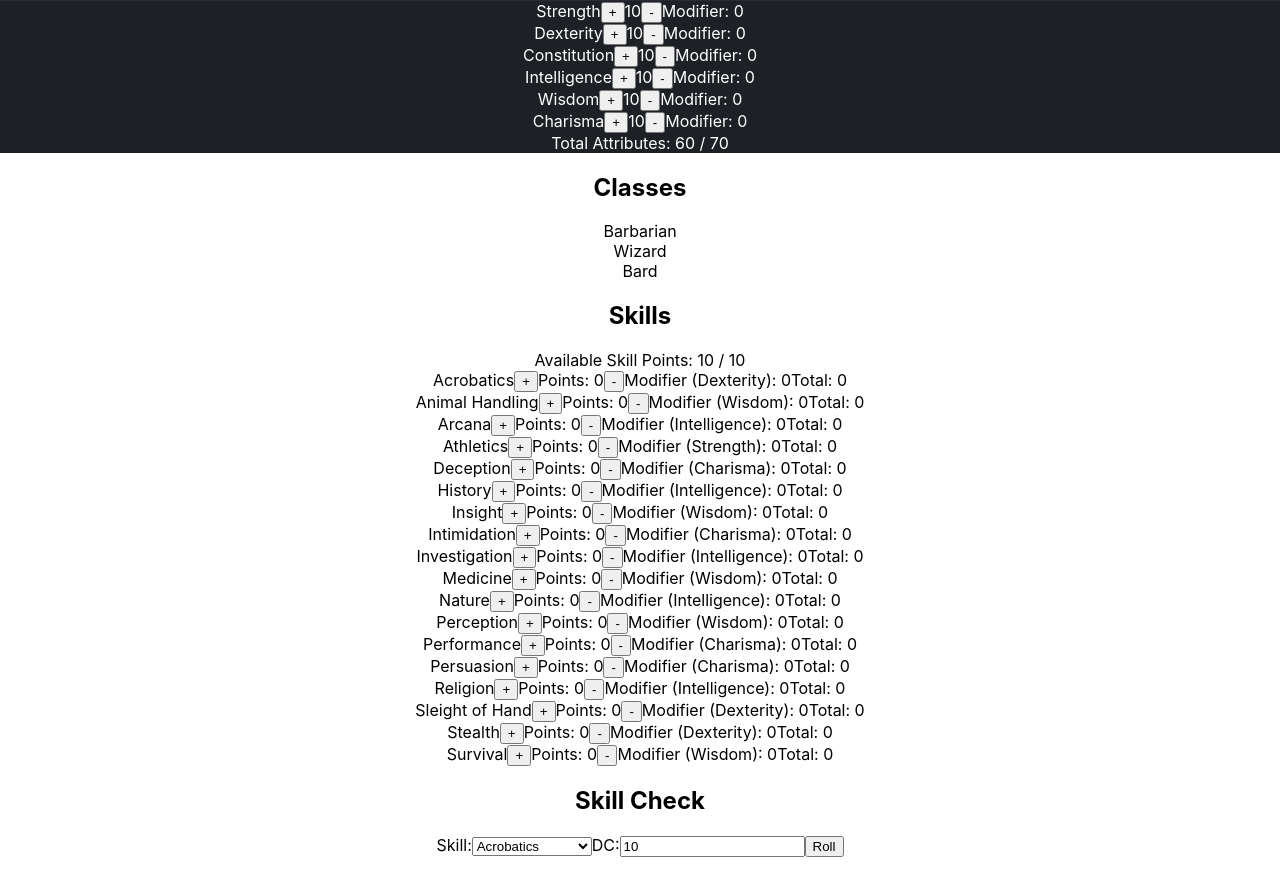
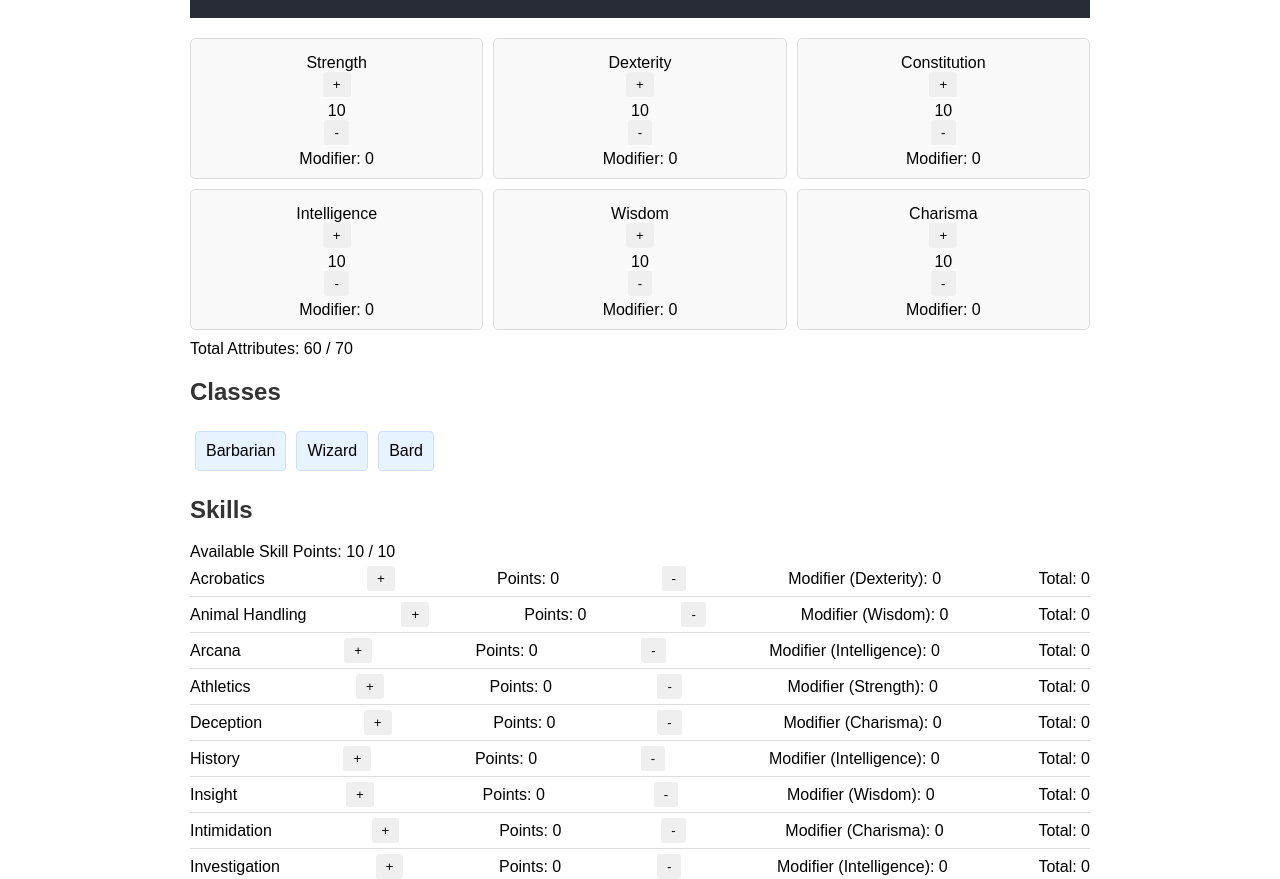
Before and after one commit to fropsyboy/recruiting-webapp-character, a React (Create React App) app: page / in a window 1280 px wide. Shown: the part 132-1011 px from the top of the page. Built offline with nearby package versions, Linux system fonts and the light colour scheme.

Commit message:
Modified the css, added alert for max skills

```diff
--- a/src/App.css
+++ b/src/App.css
@@ -1,10 +1,129 @@
 .App {
-  min-height: 100vh;
-  text-align: center;
-  display: flex;
-  flex-direction: column;
+  font-family: Arial, sans-serif;
+  max-width: 900px;
+  margin: auto;
+  padding: 20px;
 }
 
+header.App-header {
+  text-align: center;
+  margin-bottom: 20px;
+}
+
+h2 {
+  color: #333;
+}
+
+/* Attribute section styling */
+.attributes-section {
+  display: grid;
+  grid-template-columns: repeat(3, 1fr);
+  gap: 10px;
+  margin-bottom: 20px;
+}
+
+.attribute-row {
+  background: #f9f9f9;
+  border: 1px solid #ddd;
+  padding: 10px;
+  border-radius: 5px;
+  text-align: center;
+}
+
+.attribute-row button {
+  margin: 0 5px;
+}
+
+.attribute-row span {
+  display: block;
+  margin-top: 5px;
+}
+
+/* Class section styling */
+.class-section {
+  margin-bottom: 20px;
+}
+
+.class-item {
+  display: inline-block;
+  margin: 5px;
+  padding: 10px;
+  background-color: #e7f3ff;
+  border: 1px solid #cce0ff;
+  border-radius: 4px;
+  cursor: pointer;
+}
+
+.class-item.qualifies {
+  background-color: #d4edda;
+  border-color: #c3e6cb;
+  color: #155724;
+}
+
+.class-requirements {
+  background-color: #f8f9fa;
+  padding: 10px;
+  border: 1px solid #ddd;
+  border-radius: 5px;
+  margin-top: 10px;
+}
+
+/* Skills section styling */
+.skills-section {
+  margin-bottom: 20px;
+}
+
+.skill-row {
+  display: flex;
+  align-items: center;
+  justify-content: space-between;
+  padding: 5px 0;
+  border-bottom: 1px solid #ddd;
+}
+
+.skill-row button {
+  margin: 0 5px;
+}
+
+/* Skill check and party check sections */
+.skill-check-section, .party-skill-check-section {
+  padding: 15px;
+  background: #f0f8ff;
+  border: 1px solid #cce7ff;
+  border-radius: 5px;
+  margin-top: 20px;
+  text-align: center;
+}
+
+button {
+  padding: 5px 10px;
+  border: none;
+  border-radius: 3px;
+  cursor: pointer;
+}
+
+button:hover {
+  background-color: #007bff;
+  color: #fff;
+}
+
+.skill-check-section button, .party-skill-check-section button {
+  background-color: #28a745;
+  color: #fff;
+}
+
+.skill-check-section button:hover, .party-skill-check-section button:hover {
+  background-color: #218838;
+}
+
+.result {
+  padding: 10px;
+  background-color: #f9f9f9;
+  border: 1px solid #ddd;
+  margin-top: 10px;
+  border-radius: 5px;
+  font-weight: bold;
+}
 .App-logo {
   height: 40vmin;
   pointer-events: none;
--- a/src/App.tsx
+++ b/src/App.tsx
@@ -2,8 +2,6 @@ import { useState } from 'react';
 import './App.css';
 import { ATTRIBUTE_LIST, CLASS_LIST, SKILL_LIST } from './consts';
 import type { Attributes } from './types';
-
-
 
 function App() {
   const initialAttributes: Attributes = {
@@ -34,6 +32,7 @@ function App() {
     setAttributes(prevAttributes => {
       const newValue = increment ? prevAttributes[key] + 1 : prevAttributes[key] - 1;
       if (totalAttributes + (increment ? 1 : -1) > maxAttributeTotal || newValue < 0) {
+        alert('Total attribute points cannot exceed 70.');
         return prevAttributes;
       }
       return { ...prevAttributes, [key]: newValue };
@@ -42,7 +41,9 @@ function App() {
 
   const qualifiesForClass = (className: string): boolean => {
     const requirements = CLASS_LIST[className];
-    return ATTRIBUTE_LIST.every(attribute => attributes[attribute as keyof Attributes] >= requirements[attribute as keyof Attributes]);
+    return ATTRIBUTE_LIST.every(
+      attribute => attributes[attribute as keyof Attributes] >= requirements[attribute as keyof Attributes]
+    );
   };
 
   const handleClassSelection = (className: string) => setSelectedClass(className);
@@ -55,9 +56,13 @@ function App() {
     setSkillPoints(prevSkillPoints => {
       const currentPoints = prevSkillPoints[skillName];
       const newPoints = increment ? currentPoints + 1 : currentPoints - 1;
-      if (newPoints < 0 || totalSkillPointsUsed + (increment ? 1 : -1) > maxSkillPoints) {
+      if (newPoints < 0) {
         return prevSkillPoints;
-      }
+    }
+    if (totalSkillPointsUsed + (increment ? 1 : -1) > maxSkillPoints) {
+        alert('Maximum skill points allocated!');
+        return prevSkillPoints;
+    }
       return { ...prevSkillPoints, [skillName]: newPoints };
     });
   };
@@ -79,20 +84,18 @@ function App() {
       const attributeModifier = calculateModifier(attributes[skill.attributeModifier as keyof Attributes]);
       const skillTotal = skillPoints[selectedSkill] + attributeModifier;
       const roll = Math.floor(Math.random() * 20) + 1;
-      setPartyCheckResult((roll + skillTotal) >= dc ? `Success by highest skill character` : `Failure by highest skill character`);
+      setPartyCheckResult((roll + skillTotal) >= dc ? 'Success by highest skill character' : 'Failure by highest skill character');
     }
   };
 
-
-  const [num, setNum] = useState<number>(0);
   return (
     <div className="App">
       <header className="App-header">
         <h1>React Coding Exercise</h1>
       </header>
-      <section className="App-section">
-        <div>
-           {ATTRIBUTE_LIST.map(attribute => (
+
+      <section className="attributes-section">
+        {ATTRIBUTE_LIST.map(attribute => (
           <div key={attribute} className="attribute-row">
             <span>{attribute}</span>
             <button onClick={() => updateAttribute(attribute as keyof Attributes, true)}>+</button>
@@ -102,8 +105,8 @@ function App() {
           </div>
         ))}
         <div>Total Attributes: {totalAttributes} / {maxAttributeTotal}</div>
-        </div>
       </section>
+
       <section className="class-section">
         <h2>Classes</h2>
         {Object.keys(CLASS_LIST).map(className => (
@@ -117,7 +120,7 @@ function App() {
         ))}
         {selectedClass && (
           <div className="class-requirements">
-            <h3>Requirements for {selectedClass}</h3>
+            <h3>Requirements for {selectedClass} <button onClick={() => setSelectedClass(null)} style={{ marginLeft: '10px', padding: '2px 5px' }}>Close</button></h3>
             <ul>
               {Object.entries(CLASS_LIST[selectedClass]).map(([attribute, value]) => (
                 <li key={attribute}><>{attribute}: {value}</></li>
```
